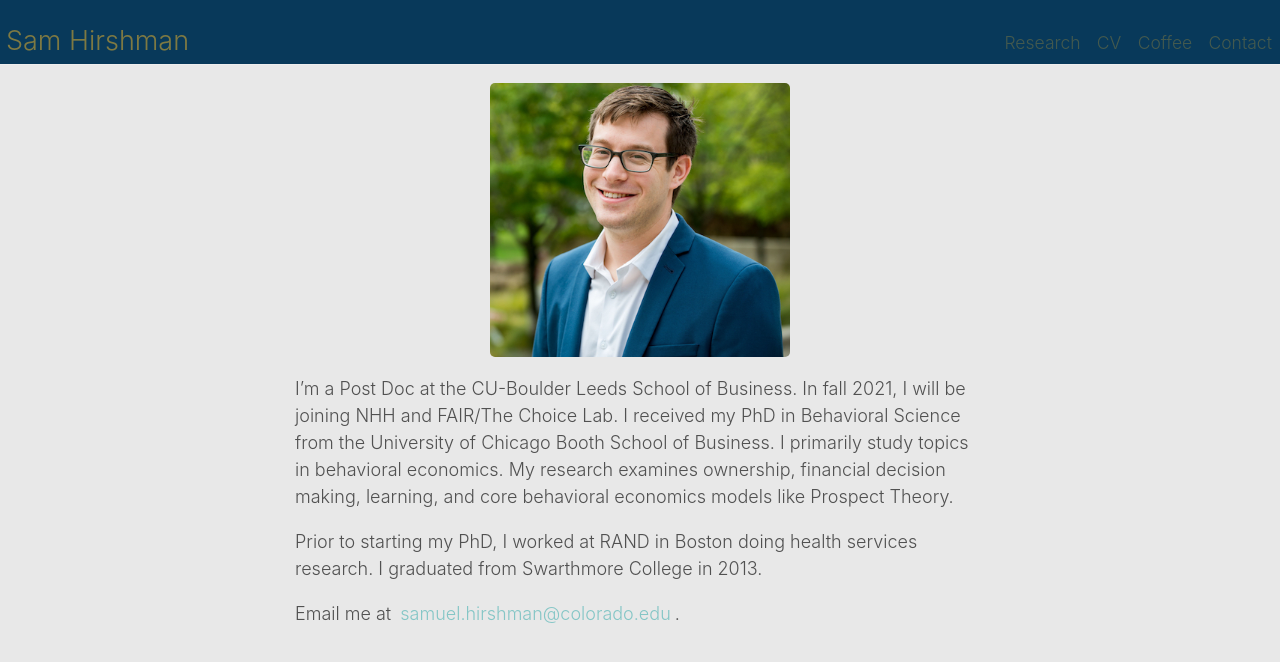
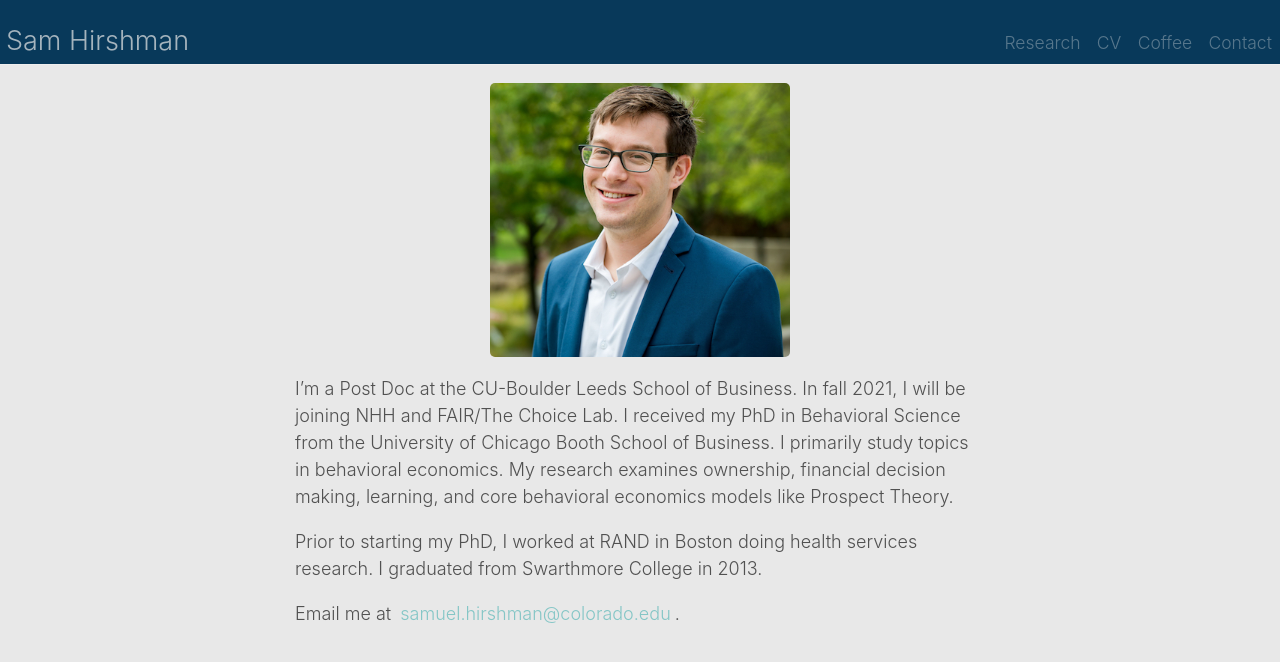
Before and after one commit to shirshma/shirshma.github.io, a Jekyll site: the page built from index.md, in a window 1280 px wide. Shown: the top 662 px of the page. Built offline with Jekyll 4.4.1, drawn with Linux system fonts in a browser that asks for light colours.

Commit message:
Update _masthead.scss

```diff
--- a/_sass/_masthead.scss
+++ b/_sass/_masthead.scss
@@ -18,7 +18,7 @@ header h3 {
 
 .masthead-title {
     margin-top: 0;
-    color: #b19539;
+    color: $body-bg;
     font-weight: 300;
     font-size: 1.5em;
     display: block;
@@ -34,7 +34,7 @@ header h3 {
     text-align: center;
     text-decoration: none;
     font-size: 1.3rem;
-    color: #b19539;
+    color: $body-bg;
 }
 
 .masthead-title a.home {
```
